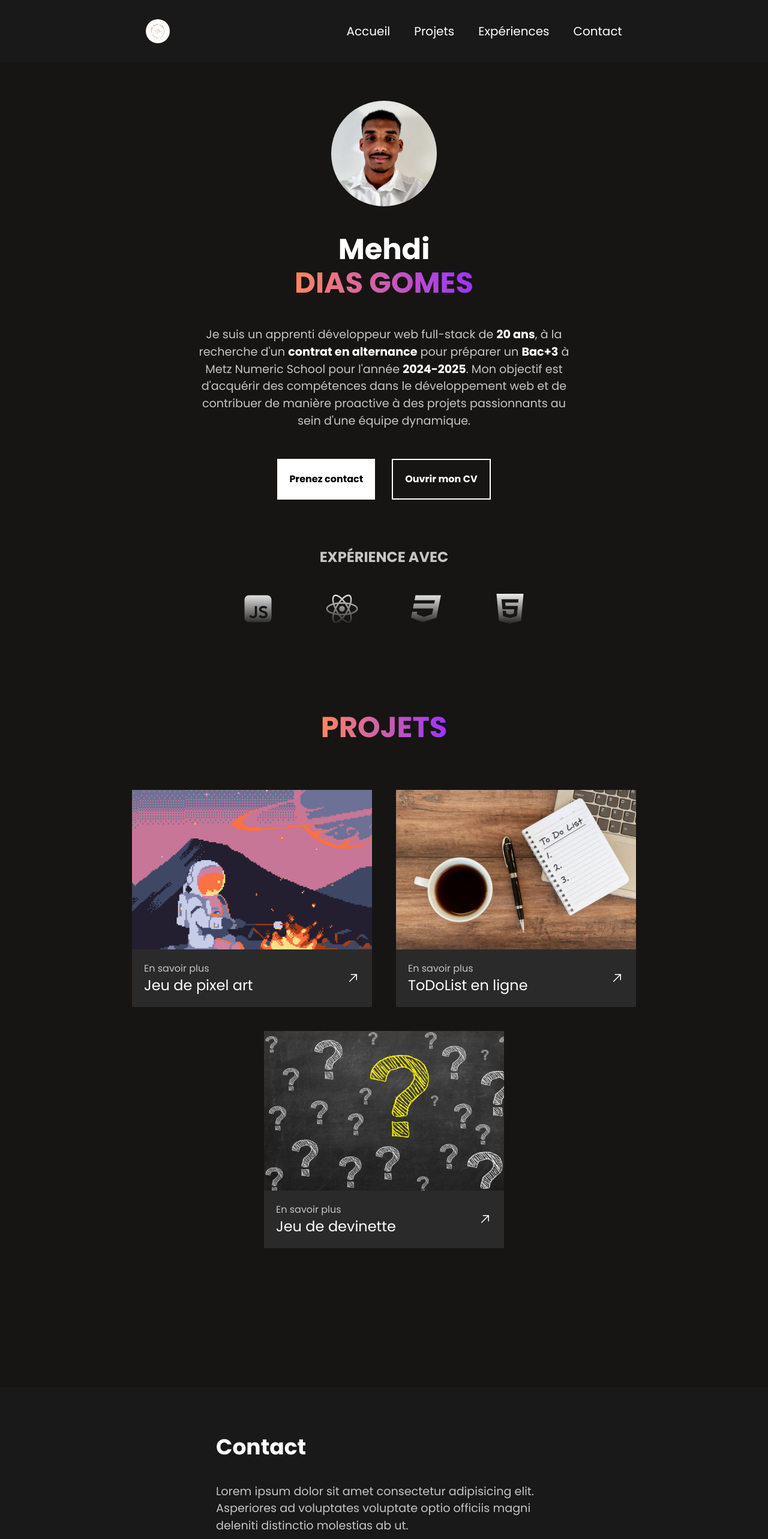
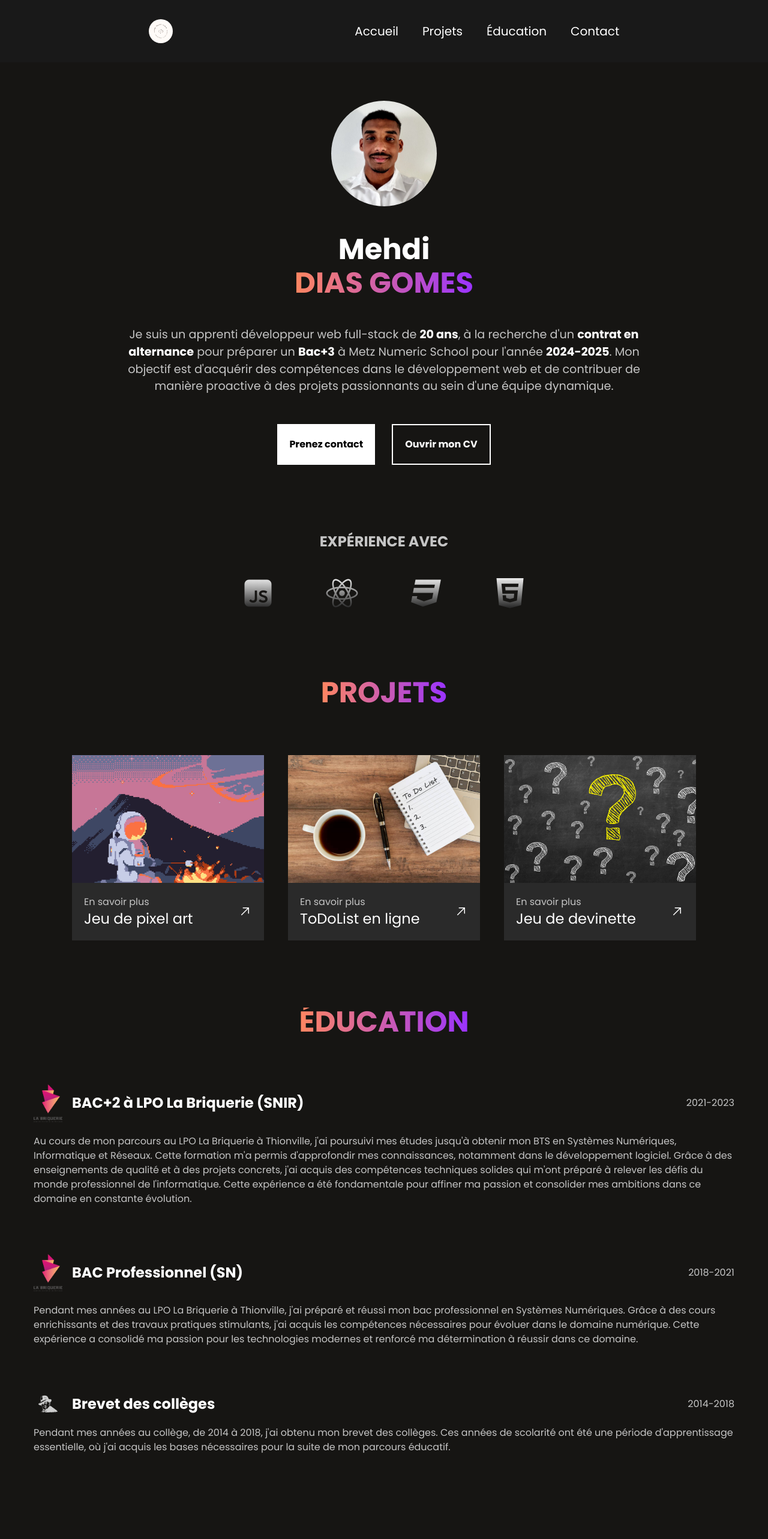
Before and after one commit to MehdiDiasGomes/Mon-portfolio, a React (Vite) app: page / in a window 1280 px wide. Shown: the top 2566 px of the page at 60% size. Built offline with nearby package versions, Linux system fonts and the light colour scheme.

Commit message:
📱 Navbar + md OK

```diff
--- a/src/App.jsx
+++ b/src/App.jsx
@@ -4,6 +4,7 @@ import Navbar from './Layout/Navbar'
 import Xp from './Pages/Xp'
 import Footer from './Layout/Footer'
 import Projets from './Pages/Projets'
+import Education from './Pages/Education'
 
 function App() {
 
@@ -14,13 +15,16 @@ function App() {
         <Navbar />
       </div>
 
-      <div className="py-32 flex flex-col gap-20">
-        <Home />
-        <Xp />
-        <Projets />
+      <div className="flex justify-center items-center">
+        <div className="py-32 flex flex-col gap-28 pcScreen:w-9/12 sm:w-full">
+          <Home />
+          <Xp />
+          <Projets />
+          <Education />
+        </div>
       </div>
 
-      <div className="footer">
+      <div className="footer hidden">
         <Footer />
       </div>
 
--- /dev/null
+++ b/src/Components/Educ/index.jsx
@@ -0,0 +1,20 @@
+import React from 'react'
+
+const index = ({img, titre, date, parag}) => {
+    return (
+        <div className='flex flex-col gap-5'>
+            <div className='flex justify-between items-center'>
+                <div className='flex items-center gap-4'>
+                    <img className='w-educImg' src={img} alt="" />
+                    <h3 className='text-2xl text-primary font-bold'>{titre}</h3>
+                </div>
+                <span className='text-secondary'>{date}</span>
+            </div>
+            <div>
+                <p className='text-secondary'>{parag}</p>
+            </div>
+        </div>
+    )
+}
+
+export default index;
--- a/src/Components/Projets/index.jsx
+++ b/src/Components/Projets/index.jsx
@@ -3,7 +3,7 @@ import { GoArrowUpRight } from "react-icons/go";
 const index = ({ img, titre }) => {
 
     return (
-        <a href="#" className="w-projetsImg rounded-xl group">
+        <a href="#" className="w-projetsImg rounded-xl group md:w-projetsImgMd">
             <img src={img} alt="" />
             <div className="flex justify-between items-center bg-[#2A2A2A] duration-300 text-primary p-5 group-hover:bg-[#707070]">
                 <div className="flex flex-col">
--- a/src/Constants/index.jsx
+++ b/src/Constants/index.jsx
@@ -3,6 +3,8 @@ import PixelArt from "../Assets/img/Projets/pixelArt.png"
 import ToDoList from "../Assets/img/Projets/toDoList.png"
 import Devinette from "../Assets/img/Projets/devinette.png"
 
+import Briquerie from "../Assets/img/Educ/laBriquerie.png"
+import JM from "../Assets/img/Educ/jeanMoulin.png"
 
 export const xpConst = [
     {
@@ -36,3 +38,24 @@ export const projetsConst = [
         titre: 'Jeu de devinette'
     },
 ]
+
+export const EducationConst = [
+    {
+        img: Briquerie,
+        titre: 'BAC+2 à LPO La Briquerie (SNIR)',
+        date: '2021-2023',
+        parag: "Au cours de mon parcours au LPO La Briquerie à Thionville, j'ai poursuivi mes études jusqu'à obtenir mon BTS en Systèmes Numériques, Informatique et Réseaux. Cette formation m'a permis d'approfondir mes connaissances, notamment dans le développement logiciel. Grâce à des enseignements de qualité et à des projets concrets, j'ai acquis des compétences techniques solides qui m'ont préparé à relever les défis du monde professionnel de l'informatique. Cette expérience a été fondamentale pour affiner ma passion et consolider mes ambitions dans ce domaine en constante évolution."
+    },
+    {
+        img: Briquerie,
+        titre: 'BAC Professionnel (SN)',
+        date: '2018-2021',
+        parag: "Pendant mes années au LPO La Briquerie à Thionville, j'ai préparé et réussi mon bac professionnel en Systèmes Numériques. Grâce à des cours enrichissants et des travaux pratiques stimulants, j'ai acquis les compétences nécessaires pour évoluer dans le domaine numérique. Cette expérience a consolidé ma passion pour les technologies modernes et renforcé ma détermination à réussir dans ce domaine."
+    },
+    {
+        img: JM,
+        titre: 'Brevet des collèges',
+        date: '2014-2018',
+        parag: "Pendant mes années au collège, de 2014 à 2018, j'ai obtenu mon brevet des collèges. Ces années de scolarité ont été une période d'apprentissage essentielle, où j'ai acquis les bases nécessaires pour la suite de mon parcours éducatif."
+    },
+]
--- a/src/Layout/Footer.jsx
+++ b/src/Layout/Footer.jsx
@@ -11,7 +11,7 @@ const Footer = () => {
                     <h3 className='text-primary text-4xl font-bold'>Contact</h3>
                 </div>
                 <div>
-                    <p className='text-secondary text-parag'>Lorem ipsum dolor sit amet consectetur adipisicing elit. Asperiores ad voluptates voluptate optio officiis magni deleniti distinctio molestias ab ut.</p>
+                    <p className='text-secondary text-parag'>Je suis un jeune développeur web full-stack âgé de 20 ans, à la recherche d&apos;une opportunité de contrat en alternance afin de préparer un Bac+3 à Metz Numeric School pour l&apos;année académique 2024-2025.</p>
                 </div>
                 <div>
                     <a className='text-primary text-parag flex items-center gap-1' href="mailto:diasgomes.mehdicours@gmail.com"><MdOutlineMailOutline />diasgomes.mehdicours@gmail.com</a>
--- a/src/Layout/Navbar.jsx
+++ b/src/Layout/Navbar.jsx
@@ -1,19 +1,30 @@
-import React from 'react'
+import React, { useState } from 'react'
 import Logo from '../Assets/img/Logo.png'
+import { RiMenuLine } from "react-icons/ri";
 
 const Navbar = () => {
+
+    const [showNav, setShowNav] = useState(false)
+
+    const handleShowNav = () => {
+        setShowNav(!showNav)
+    }
+
     return (
-        <nav className='flex justify-around px-24 py-8 bg-[#191919] items-center fixed w-full'>
-            <div className="w-10">
-                <img src={Logo} alt="Logo du site" className='rounded-full' />
-            </div>
-            <ul className='flex items-center justify-center gap-10 text-xl text-white'>
-                <li><a href="#">Accueil</a></li>
-                <li><a href="#">Projets</a></li>
-                <li><a href="#">Expériences</a></li>
-                <li><a href="#">Contact</a></li>
-            </ul>
-        </nav>
+        <div>
+            <nav className={`flex justify-around px-24 py-8 bg-[#191919] items-center duration-300 fixed w-full max-lg:flex-col max-lg:h-full max-lg:justify-center max-lg:items-center max-lg:gap-16  ${showNav ? "max-lg:right-[0]" : "max-lg:right-[-100%]" }`}>
+                <div className="w-10 max-lg:w-24">
+                    <img src={Logo} alt="Logo du site" className='rounded-full' />
+                </div>
+                <ul className='flex items-center justify-center gap-10 text-xl text-white max-lg:flex-col max-lg:text-2xl'>
+                    <li><a href="#" onClick={handleShowNav}>Accueil</a></li>
+                    <li><a href="#projets" onClick={handleShowNav}>Projets</a></li>
+                    <li><a href="#educ" onClick={handleShowNav}>Éducation</a></li>
+                    <li><a href="#" onClick={handleShowNav}>Contact</a></li>
+                </ul>
+            </nav>
+            <RiMenuLine className='text-primary font-bold text-4xl fixed right-5 top-5 cursor-pointer lg:hidden' onClick={handleShowNav}/>
+        </div>
     )
 }
 
--- /dev/null
+++ b/src/Pages/Education.jsx
@@ -0,0 +1,21 @@
+import React from 'react'
+import { EducationConst } from "../Constants"
+import EducComp from "../Components/Educ"
+
+const Experiences = () => {
+    return (
+        <div className='flex flex-col gap-20' id='educ'>
+            <div className='flex justify-center'>
+                <h2 className='text-5xl bg-gradient-to-r from-gradientPrimary to-gradientSecondary text-transparent bg-clip-text font-bold'>ÉDUCATION</h2>
+            </div>
+
+            <div className="flex flex-col gap-20 pcScreen:px-64 sm:px-44 md:px-14 ">
+                {EducationConst.map((e, index) => (
+                    <EducComp key={index} img={e.img} titre={e.titre} date={e.date} parag={e.parag}/>
+                ))}
+            </div>
+        </div>
+    )
+}
+
+export default Experiences;
--- a/src/Pages/Home.jsx
+++ b/src/Pages/Home.jsx
@@ -10,7 +10,7 @@ const Home = () => {
                     <h1 className='text-5xl text-white font-bold text-center'>Mehdi <br />
                         <span className='bg-gradient-to-r from-gradientPrimary to-gradientSecondary text-transparent bg-clip-text block mt-2'> DIAS GOMES</span>
                     </h1>
-                    <p className='w-1/2 text-parag text-secondary text-center'>Je suis un apprenti développeur web full-stack de <span className='font-bold text-primary'>20 ans</span>, à la recherche d&apos;un <span className='font-bold text-primary'>contrat en alternance</span> pour préparer un <span className='font-bold text-primary'>Bac+3</span> à Metz Numeric School pour l&apos;année <span className='font-bold text-primary'>2024-2025</span>. Mon objectif est d&apos;acquérir des compétences dans le développement web et de contribuer de manière proactive à des projets passionnants au sein d&apos;une équipe dynamique.</p>
+                    <p className='pcScreen:px-64 sm:px-44 text-parag text-secondary text-center'>Je suis un apprenti développeur web full-stack de <span className='font-bold text-primary'>20 ans</span>, à la recherche d&apos;un <span className='font-bold text-primary'>contrat en alternance</span> pour préparer un <span className='font-bold text-primary'>Bac+3</span> à Metz Numeric School pour l&apos;année <span className='font-bold text-primary'>2024-2025</span>. Mon objectif est d&apos;acquérir des compétences dans le développement web et de contribuer de manière proactive à des projets passionnants au sein d&apos;une équipe dynamique.</p>
                 </div>
                 <div className='flex gap-7 text-primary'>
                     <a className='bg-primary text-black p-5 flex justify-center items-center font-bold' href="#">Prenez contact</a>
--- a/src/Pages/Projets.jsx
+++ b/src/Pages/Projets.jsx
@@ -3,17 +3,16 @@ import ProjetComp from "../Components/Projets"
 
 const Projets = () => {
     return (
-        <div className='flex flex-col items-center justify-center gap-20 py-16'>
+        <div className='flex flex-col items-center justify-center gap-20' id="projets">
             <h2 className='text-5xl bg-gradient-to-r from-gradientPrimary to-gradientSecondary text-transparent bg-clip-text font-bold'>PROJETS</h2>
 
-            <div className="flex flex-wrap justify-center gap-10 w-9/12">
+            <div className="flex flex-wrap justify-center gap-10 w-9/12 md:w-full">
 
                 {projetsConst.map((e, index) => (
-                    <ProjetComp key={index} img={e.img} titre={e.titre}/>
+                    <ProjetComp key={index} img={e.img} titre={e.titre} />
                 ))}
 
             </div>
-
         </div>
     )
 }
--- a/src/Pages/Xp.jsx
+++ b/src/Pages/Xp.jsx
@@ -3,7 +3,7 @@ import { xpConst } from '../Constants';
 
 const Xp = () => {
     return (
-        <div className='flex flex-col justify-center items-center gap-10'>
+        <div className='flex flex-col justify-center items-center gap-10' id='xp'>
             <h3 className='text-2xl text-secondary font-bold'>EXPÉRIENCE AVEC</h3>
             <div className="flex gap-20">
                 {xpConst.map((e, index) => (
--- a/src/index.css
+++ b/src/index.css
@@ -5,4 +5,23 @@
 :root {
     background-color: #161513;
     font-family: 'Poppins', sans-serif;
+    scroll-behavior: smooth;
 }
+
+::-webkit-scrollbar {
+    width: 0.5rem;
+  }
+
+  ::-webkit-scrollbar-track {
+    background: #121212;
+  }
+
+  ::-webkit-scrollbar-thumb {
+    background: rgb(154,51,255);
+    opacity: 0.5;
+    border-radius: 0.5rem;
+  }
+
+  ::-webkit-scrollbar-thumb:hover {
+    opacity: 1;
+  }
--- a/tailwind.config.js
+++ b/tailwind.config.js
@@ -4,6 +4,14 @@ module.exports = {
     "./src/**/*.{js,jsx,ts,tsx}",
   ],
   theme: {
+    screens: {
+      'sm': '310px',
+      'md': '768px',
+      'lg': '1024px',
+      'xl': '1280px',
+      'pcScreen': '1700px',
+    },
+
     extend: {
 
       colors: {
@@ -25,12 +33,14 @@ module.exports = {
       },
 
       fontSize: {
-        parag : '1.2rem',
-        navFontSize : '1.3rem',
+        parag: '1.2rem',
+        navFontSize: '1.3rem',
       },
 
       width: {
-        projetsImg: '25rem'
+        projetsImg: '25rem',
+        projetsImgMd: '20rem',
+        educImg: '3rem'
       }
 
     },
```
Also changed, not shown: src/Assets/img/Educ/jeanMoulin.png (added), src/Assets/img/Educ/laBriquerie.png (added).
